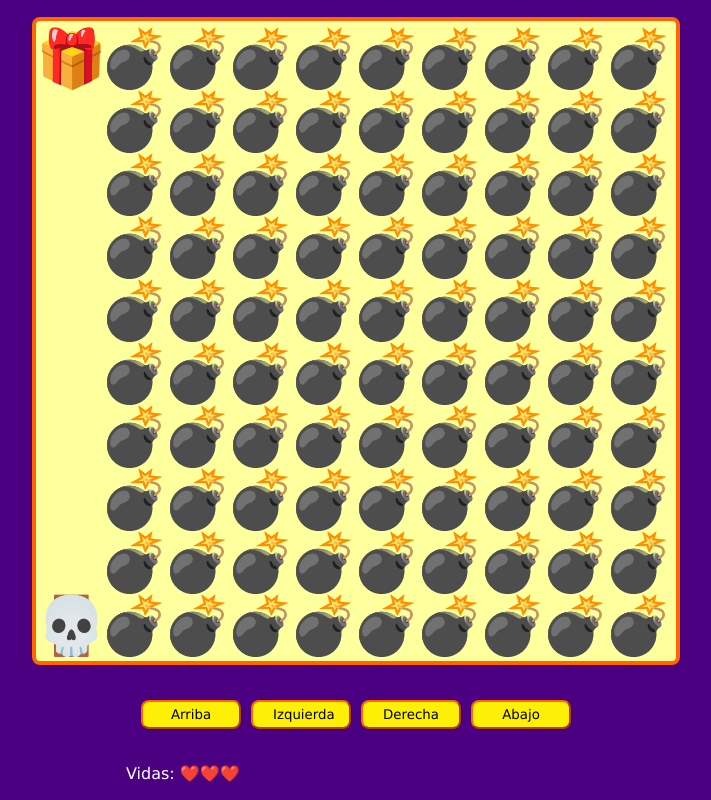
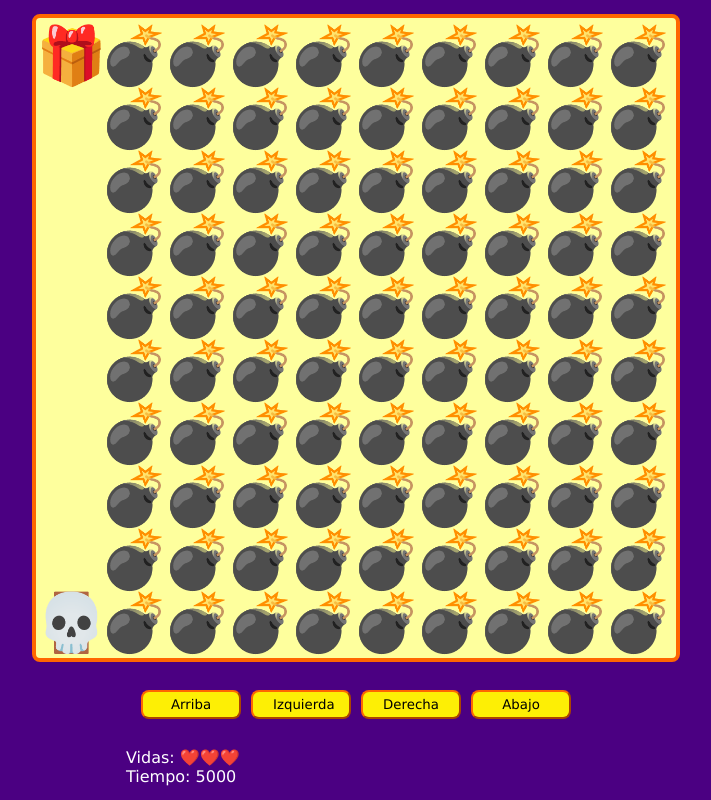
Before and after one commit to sebassg7/Imminent-Explosion-Javascript-Game, a plain HTML site: page index.html in a window 1280 px wide. Shown: the whole page, without its empty margins (284-995 px from the left). Drawn offline with Linux system fonts and the light colour scheme.

Commit message:
Clase # 17

```diff
--- a/game.js
+++ b/game.js
@@ -9,11 +9,15 @@ const btnLeft = document.querySelector('#left');
 const btnRight = document.querySelector('#right');
 const btnDown = document.querySelector('#down');
 const spanLives = document.querySelector('#lives');
+const spanTime = document.querySelector('#time');
 
 let canvasSize;
 let elementSize; // Con este código las bombas entran mejor en el canvas y define el tamaño de los emojis.
 let level = 0; // Se  crea esta variable, que es el nivel que comienza desde cero.
 let lives = 3; // Se crea esta variable para contabilizar el número vidas.
+let starTime; // Variable que guarda el inicio del tiempo.
+let timeInterval; // Albergará el valor del tiempo recorrido desde el inicio del juego.
+
 
 
 
@@ -68,6 +72,12 @@ function starGame(){
     };
 
     totalLives();
+
+    if(!starTime){ // La condicional se rige preguntando si estarTime esta o no definida aun.
+        starTime = Date.now(); // Si el starTime esta definido comienza a contar. Como esta dentro de la función starTime, cuando empieza el juego, se activa el tiempo.
+        timeInterval = setInterval(intervalTime,100); // Activa el reloj, le da movimiento al tiempo. El contador se mueve y activa la función definida abajo que da la resta del tiempo de inicio y el tiempo actual.
+
+    }
 
     const mapsRows = map.trim().split('\n'); // La funcion trim( funciona unicamente con 'strings') limpia los elementos de espacios al principio y al final. La funcion split vuelve en este caso elementos a las filas de un array.
 
@@ -235,6 +245,8 @@ function levelWin(){ // Se crea esta funcion para subir el valor del nivel, cada
 
 function gameWIn(){ // Se ejecuta cuando se gana el juego, osea cuando no hay mas mapas.
     console.log('Terminaste el Juego');
+    clearInterval(timeInterval); // Cuando se llega al nivel final, se detiene el tiempo.
+
 };
 
 function levelFail(){ // Cuando el jugador se encuentra en la misma posicion de la bomba se crea la siguiente función.
@@ -244,6 +256,7 @@ function levelFail(){ // Cuando el jugador se encuentra en la misma posicion de
     if(lives <= 0){ // Cuando las vidas llegan a cero se ejecuta este condicional, que le otroga al jugador 3 nuevas vidas, pero lo devuelve al nivel 0.
        level = 0;
        lives = 3;
+       starTime = undefined; // Cuando se pierden las 3 vida, el tiempo se vuelve indefinido por lo que empieza a contar el relog.
     };
 
 
@@ -251,6 +264,10 @@ function levelFail(){ // Cuando el jugador se encuentra en la misma posicion de
     playerPosition.x = undefined;
     playerPosition.y = undefined;
     starGame();
+};
+
+function intervalTime(){
+    spanTime.innerHTML = Date.now() - starTime; // Muestrá en el HTML la resta de tiempo actual y el tiempo desde que se comenzó el juego.
 };
 
 function totalLives(){
--- a/index.html
+++ b/index.html
@@ -19,6 +19,7 @@
 <!-- TODO -->
         <div class="messages">
             <P>Vidas: <span id="lives"></span></P>
+            <P>Tiempo: <span id="time"></span></P>
         </div>
 
 
```
